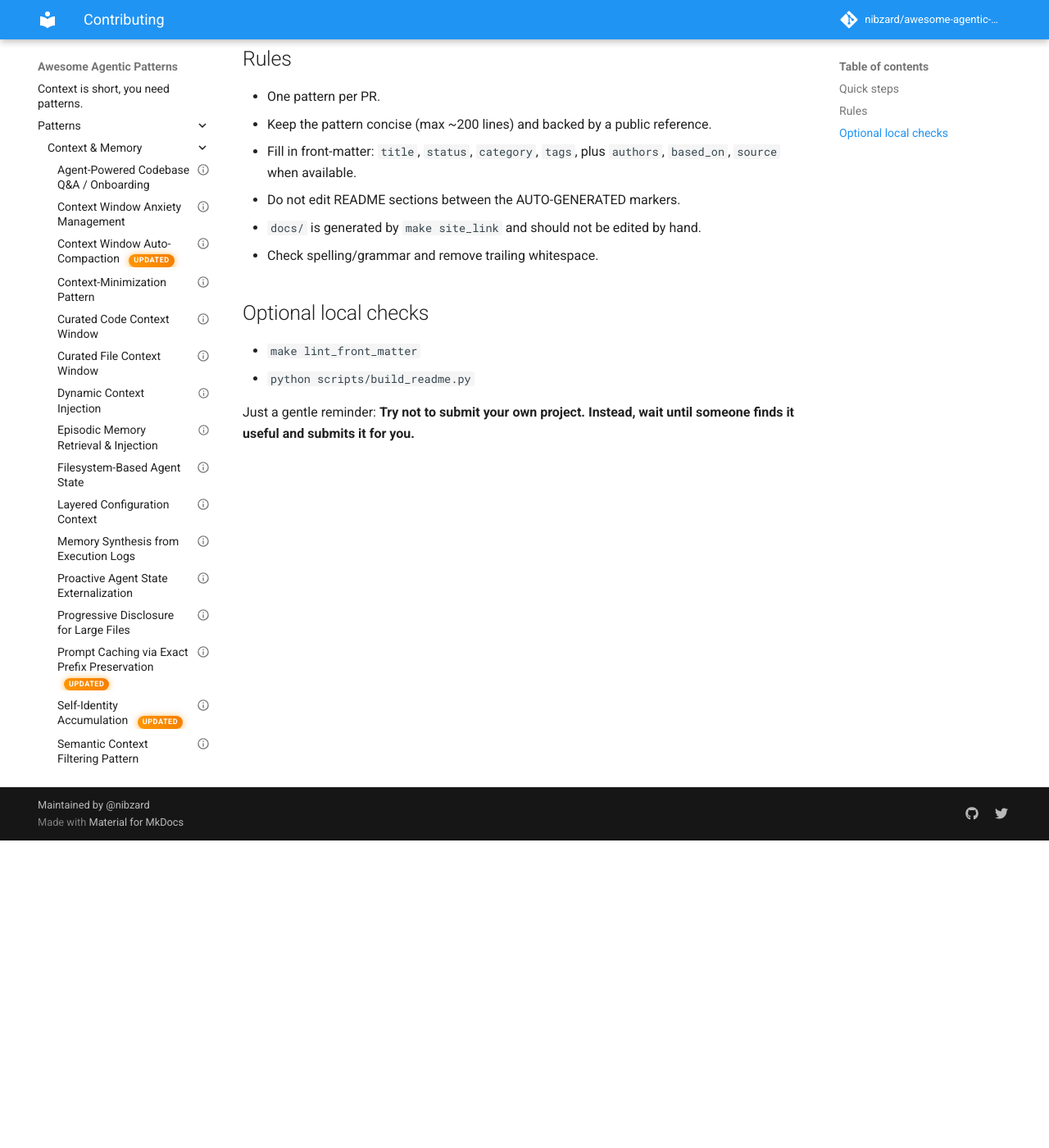
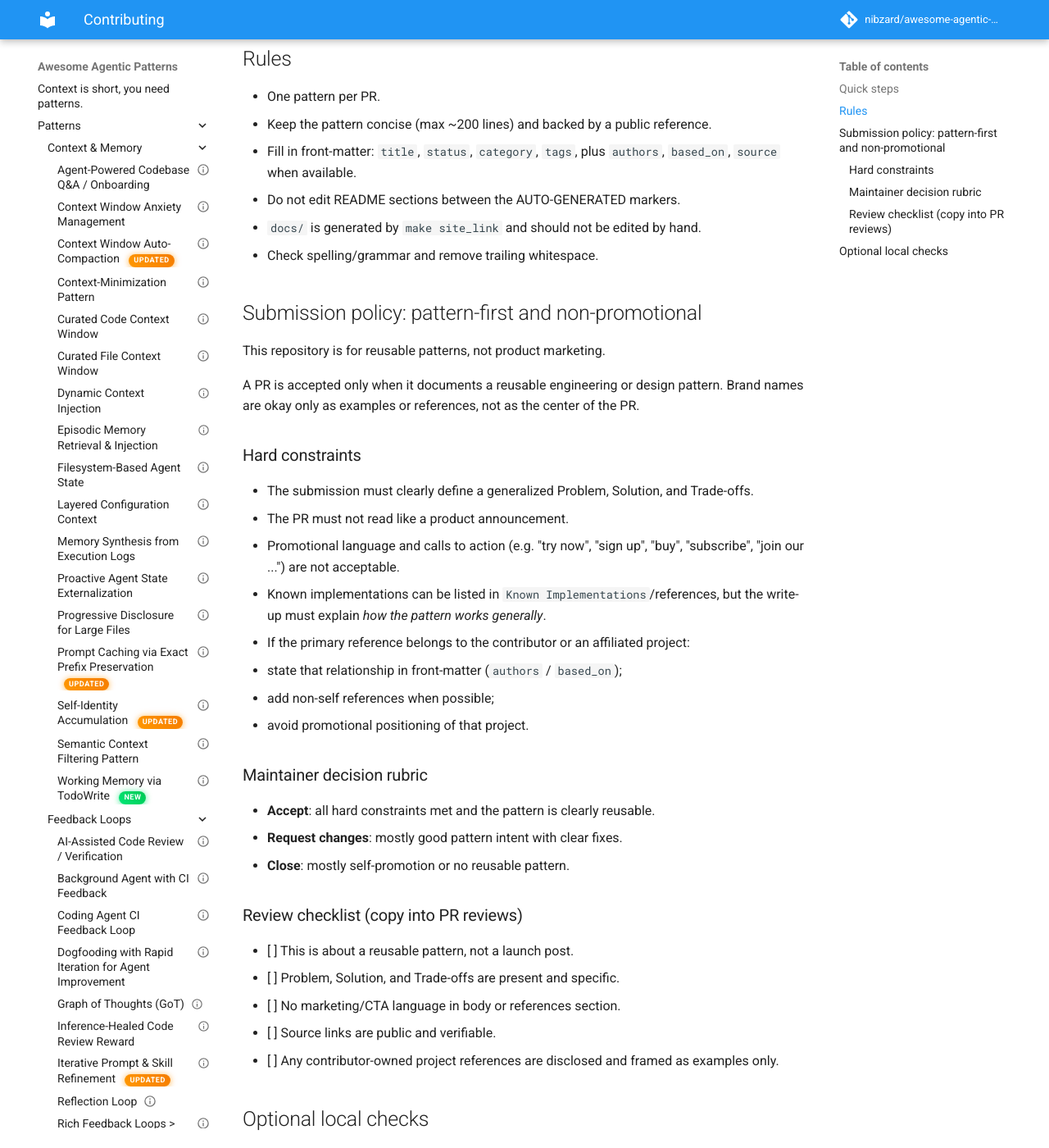
Before and after one commit to dev02019/awesome-agentic-patterns, an MkDocs documentation site: the page built from docs/CONTRIBUTING.md, in a window 1280 px wide and 1400 px high, scrolled down 375 px. Shown: the whole window at 82% size. Built offline with MkDocs 1.6.1 and Material for MkDocs 9.7.7, drawn with Linux system fonts in a browser that asks for light colours; comment, search, counter and statistics services are not loaded.

Commit message:
policy: enforce pattern-first PR review and rewrite agentfund pattern

```diff
--- a/docs/CONTRIBUTING.md
+++ b/docs/CONTRIBUTING.md
@@ -17,9 +17,38 @@ Your contributions are always welcome!
 * `docs/` is generated by `make site_link` and should not be edited by hand.
 * Check spelling/grammar and remove trailing whitespace.
 
+## Submission policy: pattern-first and non-promotional
+
+This repository is for reusable patterns, not product marketing.
+
+A PR is accepted only when it documents a reusable engineering or design pattern. Brand names are okay only as examples or references, not as the center of the PR.
+
+### Hard constraints
+
+* The submission must clearly define a generalized Problem, Solution, and Trade-offs.
+* The PR must not read like a product announcement.
+* Promotional language and calls to action (e.g. "try now", "sign up", "buy", "subscribe", "join our ...") are not acceptable.
+* Known implementations can be listed in `Known Implementations`/references, but the write-up must explain *how the pattern works generally*.
+* If the primary reference belongs to the contributor or an affiliated project:
+  * state that relationship in front-matter (`authors` / `based_on`);
+  * add non-self references when possible;
+  * avoid promotional positioning of that project.
+
+### Maintainer decision rubric
+
+* **Accept**: all hard constraints met and the pattern is clearly reusable.
+* **Request changes**: mostly good pattern intent with clear fixes.
+* **Close**: mostly self-promotion or no reusable pattern.
+
+### Review checklist (copy into PR reviews)
+
+* [ ] This is about a reusable pattern, not a launch post.
+* [ ] Problem, Solution, and Trade-offs are present and specific.
+* [ ] No marketing/CTA language in body or references section.
+* [ ] Source links are public and verifiable.
+* [ ] Any contributor-owned project references are disclosed and framed as examples only.
+
 ## Optional local checks
 
 * `make lint_front_matter`
 * `python scripts/build_readme.py`
-
-Just a gentle reminder: **Try not to submit your own project. Instead, wait until someone finds it useful and submits it for you.**
```
Also changed, not shown: CONTRIBUTING.md (+31 -2 lines), README.md (+1 -0 lines), patterns/agentfund-crowdfunding.md (+34 -15 lines), .github/ISSUE_TEMPLATE/new_pattern_proposal.md, .github/pull_request_template.md (added).
